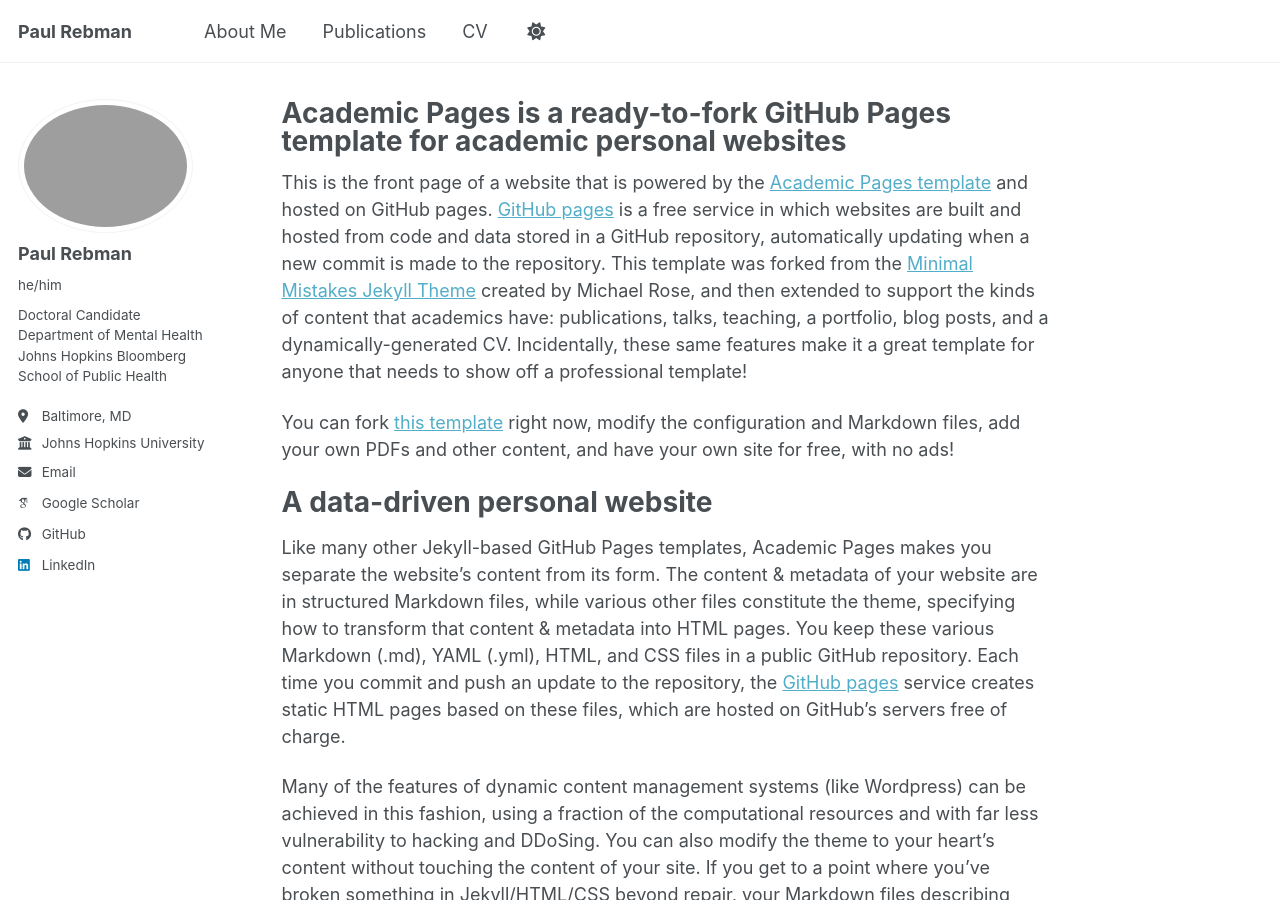
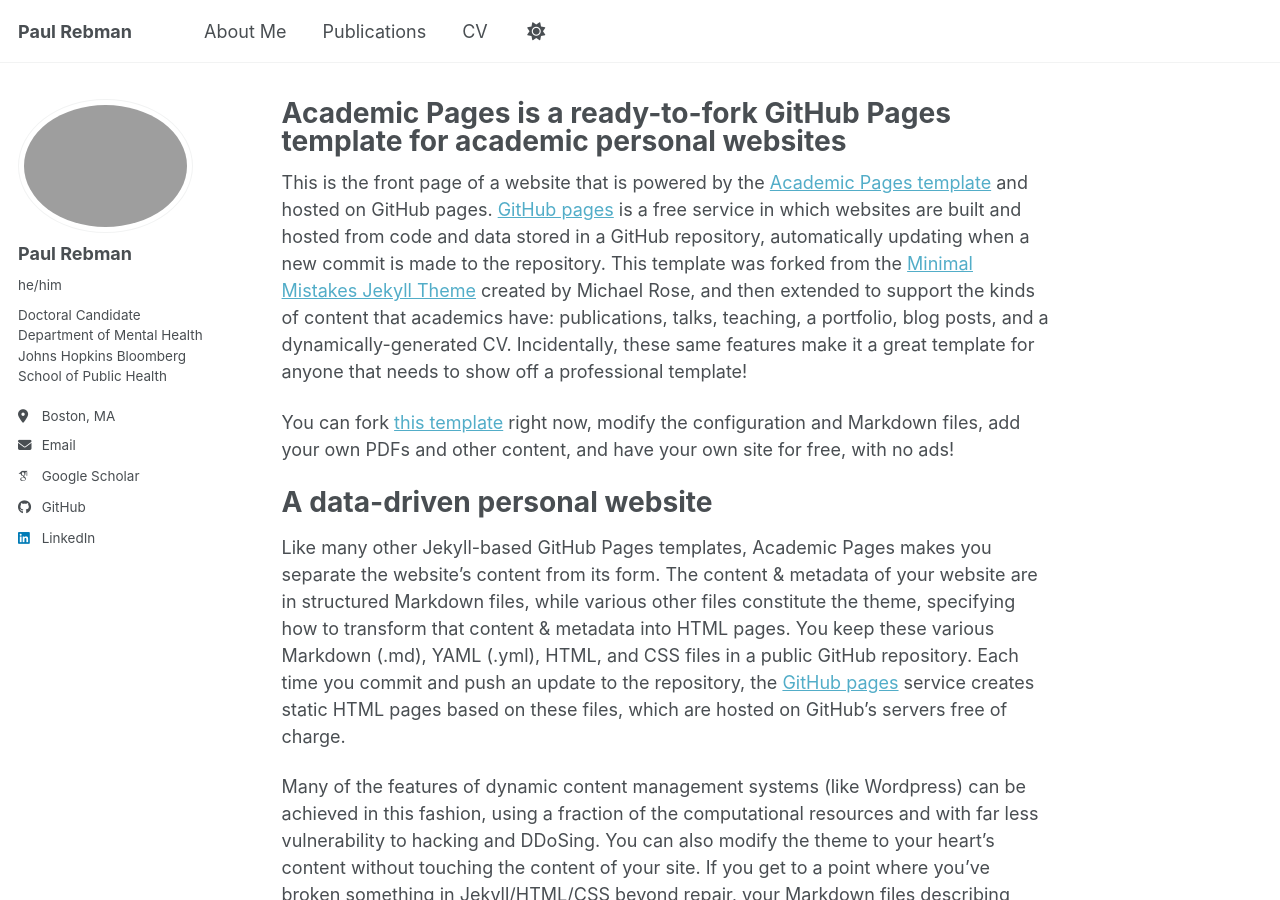
Before and after one commit to paul-rebman/paul-rebman.github.io, a Jekyll site: the page built from _pages/about.md, in a window 1280 px wide and 900 px high. Built offline with Jekyll 4.4.1, drawn with Linux system fonts in a browser that asks for light colours; some web fonts are replaced; a script bundle is joined from its source files by our own code; library files that are not in the unit come from our copies.

Commit message:
Update _config.yml

```diff
--- a/_config.yml
+++ b/_config.yml
@@ -27,8 +27,8 @@
   name             : "Paul Rebman"
   pronouns         : "he/him"
   bio              : "Doctoral Candidate<br> Department of Mental Health <br> Johns Hopkins Bloomberg School of Public Health"
-  location         : "Baltimore, MD"
-  employer         : "Johns Hopkins University"
+  location         : "Boston, MA"
+  employer         : # "Johns Hopkins University"
   uri              : # URL
   email            : "prebman1@jh.edu"
 
```
